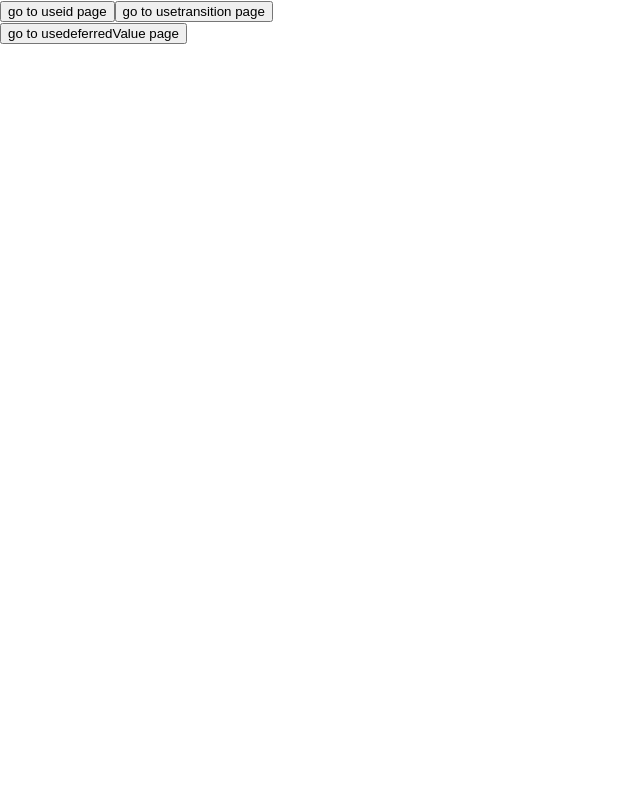
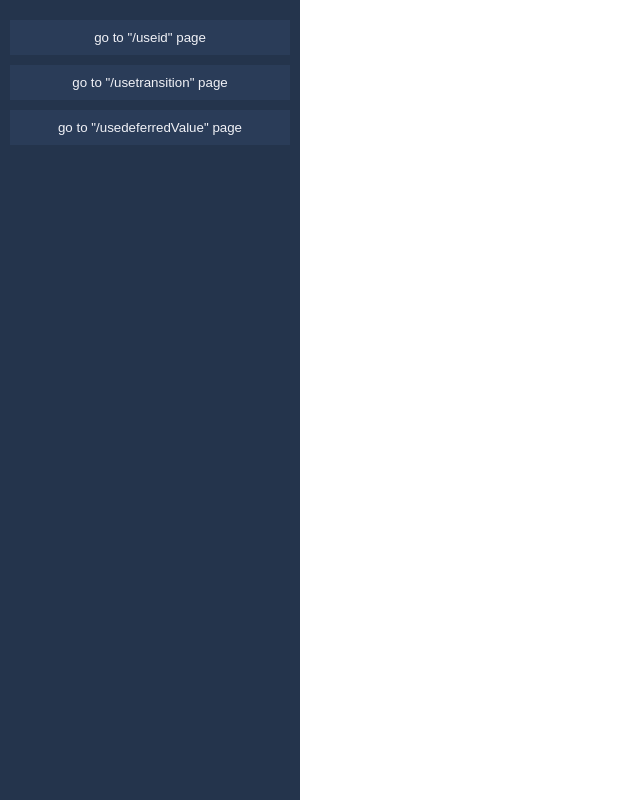
Before and after one commit to AndreyUA/react18-intro, a React (Create React App) app: page / in a window 1280 px wide. Shown: the whole page, without its empty margins (0-640 px from the left). Built offline with nearby package versions, Linux system fonts and the light colour scheme.

Commit message:
styled sidebar

```diff
--- /dev/null
+++ b/src/components/SideBar/constants.ts
@@ -0,0 +1 @@
+export const ROUTES = ["/useid", "/usetransition", "/usedeferredValue"];
--- a/src/components/SideBar/index.tsx
+++ b/src/components/SideBar/index.tsx
@@ -1,30 +1,31 @@
-import { useNavigate } from "react-router-dom";
-import styled from "styled-components";
+import { useNavigate, useLocation } from "react-router-dom";
+
+// Constants
+import { ROUTES } from "./constants";
 
 // Styled
-const Wrapper = styled.div`
-  flex: 1 1 auto;
-  max-width: 300px;
-  height: 100%;
-`;
+import { Wrapper, List, ListItem, Button } from "./styled";
 
 const SideBar = () => {
   const navigate = useNavigate();
+  const location = useLocation();
 
-  const navigateToUseidPageHandler = () => navigate("/useid");
-  const navigateToUsetransitionPageHandler = () => navigate("/usetransition");
-  const navigateToUsedeferredValuePageHandler = () =>
-    navigate("/usedeferredValue");
+  const navigateHandler = (path: string) => navigate(path);
 
   return (
     <Wrapper>
-      <button onClick={navigateToUseidPageHandler}>go to useid page</button>
-      <button onClick={navigateToUsetransitionPageHandler}>
-        go to usetransition page
-      </button>
-      <button onClick={navigateToUsedeferredValuePageHandler}>
-        go to usedeferredValue page
-      </button>
+      <List>
+        {ROUTES.map((route) => (
+          <ListItem key={route}>
+            <Button
+              isActiveRoute={location.pathname === route}
+              onClick={() => navigateHandler(route)}
+            >
+              go to "{route}" page
+            </Button>
+          </ListItem>
+        ))}
+      </List>
     </Wrapper>
   );
 };
--- /dev/null
+++ b/src/components/SideBar/styled.ts
@@ -0,0 +1,41 @@
+import styled from "styled-components";
+
+import { ListItemProps } from "./types";
+
+export const Wrapper = styled.div`
+  flex: 1 1 auto;
+  max-width: 300px;
+  height: 100%;
+  display: flex;
+  flex-direction: column;
+  align-items: center;
+  justify-content: flex-start;
+  background-color: #24344c;
+`;
+export const List = styled.ul`
+  width: 100%;
+  height: 100%;
+  padding: 20px 0;
+  margin: 0;
+`;
+export const ListItem = styled.li`
+  margin-bottom: 10px;
+  padding: 0 10px;
+
+  &:last-of-type {
+    margin-bottom: 0;
+  }
+`;
+export const Button = styled.button<ListItemProps>`
+  background-color: ${({ isActiveRoute }) =>
+    isActiveRoute ? "#3a4f6a" : "#2a3c58"};
+  color: #f1f2f7;
+  width: 100%;
+  border: none;
+  outline: none;
+  padding: 10px;
+
+  &:hover {
+    cursor: pointer;
+  }
+`;
--- /dev/null
+++ b/src/components/SideBar/types.ts
@@ -0,0 +1,3 @@
+export interface ListItemProps {
+  isActiveRoute: boolean;
+}
```
